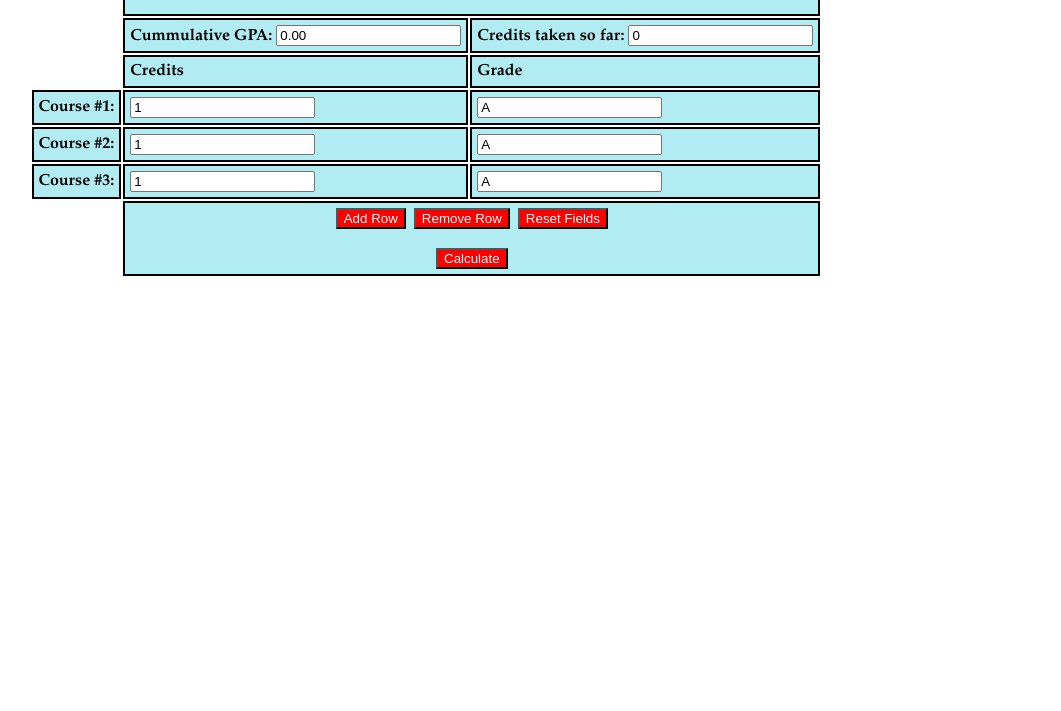
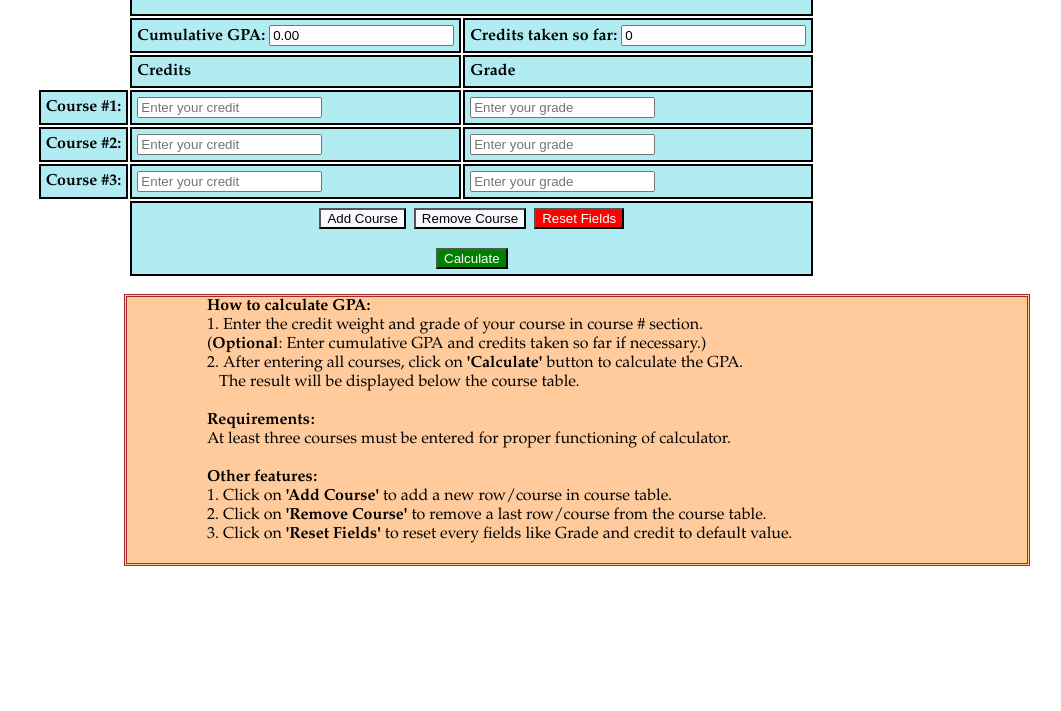
Before and after one commit to Dev-Daljeet/GPACalculatorWeb, a plain HTML site: page index.html in a window 1280 px wide. Shown: the part 89-800 px from the top of the page, without its empty margins (214-1275 px from the left). Drawn offline with Linux system fonts and the light colour scheme.

Commit message:
Added new instructions on 'How to use'

```diff
--- a/css/style.css
+++ b/css/style.css
@@ -1,4 +1,4 @@
-body { font-family: "Palatino Linotype", "Book Antiqua", Palatino, serif}
+body { font-family: "Palatino Linotype", "Book Antiqua", Palatino, serif; }
 
 h1 { text-align: center; color: #0814fc; margin-left:30px;}
 
@@ -11,4 +11,11 @@ td { font-weight: bold;
      border-collapse: collapse;
      padding: 5px; }
 
-.btn {background-color:red; color:white;}
+.btnNormal { background-color:ghostwhite; color:;}
+
+.btnReset { background-color:red; color:white;}
+
+.btnCalc { background-color:green; color:white;}
+
+#instructions { border: 3px double brown; width:900px; background-color:#ffcb9c; margin-left:330px;
+                font-family: "Palatino Linotype", "Book Antiqua", Palatino, serif;}
--- a/index.html
+++ b/index.html
@@ -6,32 +6,51 @@
 </head>
 
         <body>
+
             <table class="center" id="theTable">
 
                 <tr><th></th><td colspan="2" align = "center"><h1>GPA CALCULATOR</h1></td></tr>
 
                 <tr>
                 <th></th>
-                <td>Cummulative GPA: <input type="number" id="gpa" value="0.00" min="0"></td>
+                <td>Cumulative GPA: <input type="number" id="gpa" value="0.00" min="0"></td>
                 <td>Credits taken so far: <input type="number" id="credits" value="0" min="0"></td>
             </tr>
 
             <tr><th></th><td>Credits</td><td>Grade</td></tr>
 
-            <tr><td>Course #1:</td> <td><input type="number" id="c1" value="1" min="1"></td> <td><input type="text" id="g1" value="A"></td>
-            <tr><td>Course #2:</td> <td><input type="number" id="c2" value="1" min="1"></td> <td><input type="text" id="g2" value="A"></td>
-            <tr><td>Course #3:</td> <td><input type="number" id="c3" value="1" min="1"></td> <td><input type="text" id="g3" value="A"></td>
+            <tr><td>Course #1:</td> <td><input type="number" id="c1" min="0" placeholder="Enter your credit"></td> <td><input type="text" id="g1" placeholder="Enter your grade"></td>
+            <tr><td>Course #2:</td> <td><input type="number" id="c2" min="0" placeholder="Enter your credit"></td> <td><input type="text" id="g2" placeholder="Enter your grade"></td>
+            <tr><td>Course #3:</td> <td><input type="number" id="c3" min="0" placeholder="Enter your credit"></td> <td><input type="text" id="g3" placeholder="Enter your grade"></td>
 
             <tr align="center"><th></th><td colspan="2">
-                <button onclick="addRow()" class="btn">Add Row</button>
-                &nbsp;<button onclick="deleteRow()" class="btn">Remove Row</button>
-                &nbsp;<button onclick="reset()" class="btn">Reset Fields</button>
-                <br><br><button onclick="calculateGPA()" class="btn">Calculate</button></td></tr>
+                <button onclick="addCourse()" class="btnNormal">Add Course</button>
+                &nbsp;<button onclick="deleteCourse()" class="btnNormal">Remove Course</button>
+                &nbsp;<button onclick="reset()" class="btnReset">Reset Fields</button>
+                <br><br><button onclick="calculateGPA()" class="btnCalc">Calculate</button></td></tr>
 
             </table>
 
             <table class="center" id="results"></table>
 
+            <div>
+                <pre id="instructions">
+                    <b>How to calculate GPA:</b>
+                    1. Enter the credit weight and grade of your course in course # section.
+                    (<b>Optional</b>: Enter cumulative GPA and credits taken so far if necessary.)
+                    2. After entering all courses, click on <b>'Calculate'</b> button to calculate the GPA.
+                       The result will be displayed below the course table.
+
+                    <b>Requirements:</b>
+                    At least three courses must be entered for proper functioning of calculator.
+
+                    <b>Other features:</b>
+                    1. Click on <b>'Add Course'</b> to add a new row/course in course table.
+                    2. Click on <b>'Remove Course'</b> to remove a last row/course from the course table.
+                    3. Click on <b>'Reset Fields'</b> to reset every fields like Grade and credit to default value.
+                </pre>
+            </div>
+
             <script src="js/script.js"></script>
         </body>
 </html>
--- a/js/script.js
+++ b/js/script.js
@@ -1,7 +1,7 @@
 var checkInvalidCredit;
 var checkInvalidGrade;
 
-function addRow( ) {
+function addCourse( ) {
     var cell1, cell2, cell3, cid, gid, id, newRow;
     var rows = document.getElementById( "theTable" ).rows.length;
     var table = document.getElementById( "theTable" );
@@ -16,8 +16,8 @@ function addRow( ) {
     gid = "g" + id;
 
     cell1.innerHTML = "Course #" + id + ":";
-    cell2.innerHTML = "<input type=\"number\" id=" + cid + " value=\"1\" min=\"1\">";
-    cell3.innerHTML = "<input type=\"text\" id=" + gid + " value=\"A\">";
+    cell2.innerHTML = "<input type=\"number\" id=" + cid + " min=\"0\" placeholder=\"Enter your credit\">";
+    cell3.innerHTML = "<input type=\"text\" id=" + gid + " placeholder=\"Enter your grade\">";
 }
 
 function calculateGPA( ) {
@@ -29,10 +29,17 @@ function calculateGPA( ) {
     var totalCredits = Number(document.getElementById( "credits" ).value);
     var totalPoints = Number(document.getElementById( "gpa" ).value) * totalCredits;
 
+    if(totalCredits < 0 || totalPoints < 0)
+    {
+    alert ("Invalid input for Cumulative GPA or credits.");
+    document.getElementById( "results" ).innerHTML = "<td> Error: Invalid input </td>";
+    checkInvalidCredit = true;
+    }
+
     getGrades( nums, rows );
 
     for ( i = 0; i < rows; ++i ) {
-        if( Number( document.getElementById( "c" + ( i + 1 ) ).value ) > 0)
+        if( Number( document.getElementById( "c" + ( i + 1 ) ).value ) >= 0 )
         {
         totalCredits += Number( document.getElementById( "c" + ( i + 1 ) ).value );
         totalPoints += document.getElementById( "c" + ( i + 1 ) ).value * nums[i];
@@ -52,7 +59,7 @@ function calculateGPA( ) {
      }
 }
 
-function deleteRow( ) {
+function deleteCourse( ) {
     var length = document.getElementById( "theTable" ).rows.length;
     var index = length - 2;
 
@@ -68,11 +75,7 @@ function getGrades( nums, rows ) {
     for (i = 0; i < rows; ++i) {
         letters.push(document.getElementById( "g" + ( i + 1 ) ).value);
 
-        if ( Number( letters[i] ) > -1 && Number( letters[i] < 5 ) ) {
-            nums.push( Number( letters[i] ) );
-        }
-
-        else if ( letters[i].toUpperCase() == "A+" ) {
+        if ( letters[i].toUpperCase() == "A+" ) {
             nums.push( 4.33 );
         }
 
```
